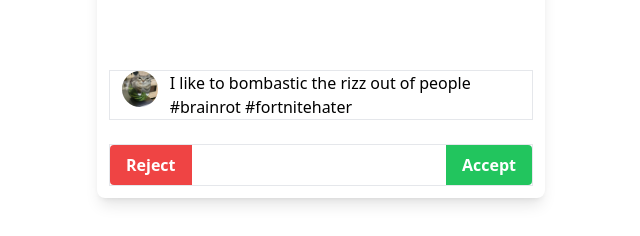
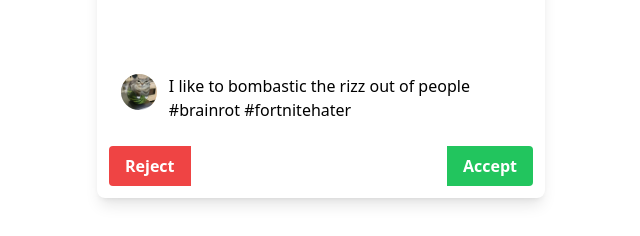
Before and after one commit to Saalim-Baba/M426_bFriend, a React (Create React App) app in the folder frontend/: page / in a window 1280 px wide. Shown: the part 502-738 px from the top of the page, without its empty margins (319-959 px from the left). Built offline with nearby package versions, Linux system fonts and the light colour scheme.

Commit message:
main page oder so v1.1.11.123.12

```diff
--- a/frontend/src/App.js
+++ b/frontend/src/App.js
@@ -10,7 +10,7 @@ export default function App() {
                 </div>
                 <div className="flex flex-col justify-end h-full">
 
-                    <div className="flex m-3 border">
+                    <div className="flex m-3">
                         <div className="mx-3">
                             <img
                                 alt="retard user"
@@ -23,7 +23,7 @@ export default function App() {
                         </div>
                     </div>
 
-                    <div className="flex justify-between m-3 border">
+                    <div className="flex justify-between m-3">
                         <button className="bg-red-500 hover:bg-red-700 text-white font-bold py-2 px-4 rounded-l">
                             Reject
                         </button>
```
